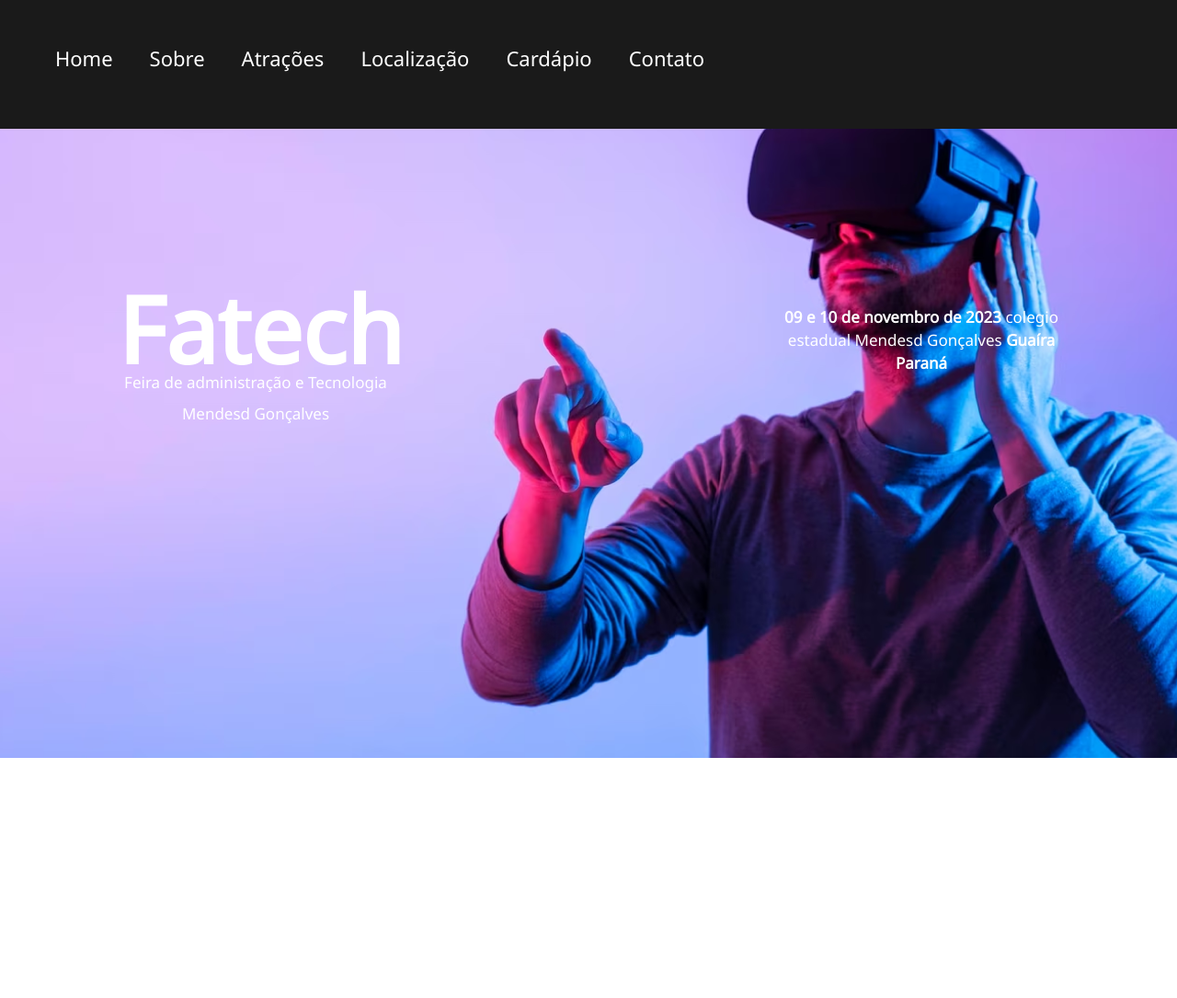
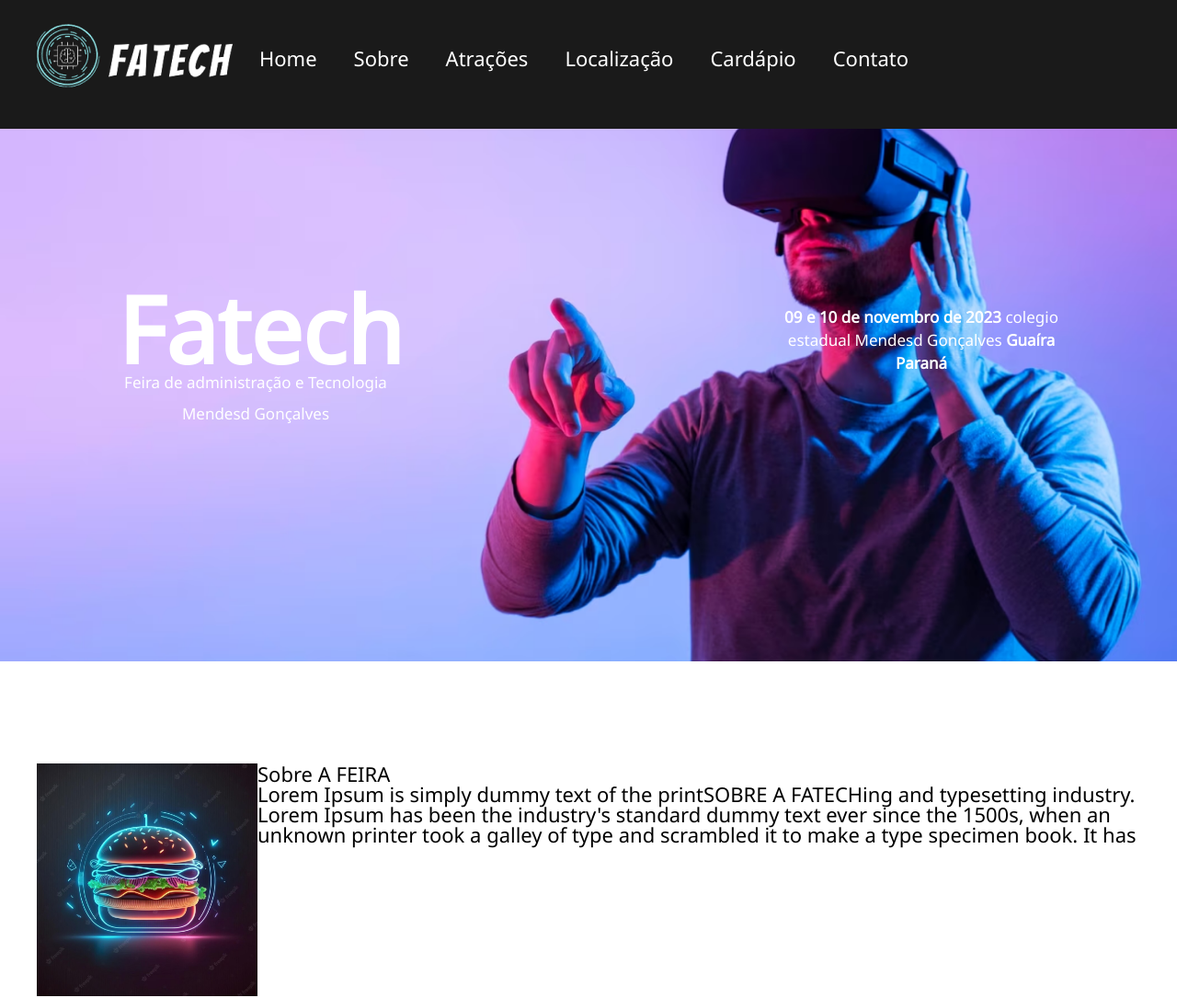
Before and after one commit to Guilherme-shiny/fatech-website-4, a plain HTML site: page index.html in a window 1280 px wide. Shown: the whole page at 92% size. Before the commit the page ends 830 px from the top, so only its background shows below. Drawn offline with Linux system fonts and the light colour scheme.

Commit message:
Add files via upload

```diff
--- a/index.html
+++ b/index.html
@@ -13,7 +13,7 @@
     <header>
         <section>
             <div class="logo">
-                <img src="img/logotipo.png" alt="" srcset="">
+                <img src="img/fatech.png" alt="" srcset="">
             </div>
             <nav>
                 <ul>
@@ -45,6 +45,22 @@
             <div class="background"></div>
         </div>
     </div>
+    <div class="sobre">
+        <section>
+        <div class="img">
+            <img src="img/sobre.png"  alt="" srcset="">
+    </div>
+    <h2 class="titulo">
+        Sobre A FEIRA
+        </h2>
+        <p class="sobre">
+            Lorem Ipsum is simply dummy text of the printSOBRE A FATECHing and typesetting industry.
+            Lorem Ipsum has been the industry's standard dummy text ever since the 1500s,
+            when an unknown printer took a galley of type and scrambled it to make a type specimen book. It has
+        </p>
+
+</section>
+    </h2>
 </body>
 
 </html>
--- a/style.css
+++ b/style.css
@@ -30,7 +30,7 @@ header nav ul li{
     width: 1200px;
  }
  header .logo img{
-    width: 110px;
+    margin-top: 10px;
  }
 header nav{
     padding-top: 22px;
@@ -45,6 +45,7 @@ header nav{
     background-repeat: no-repeat;
     z-index: -99;
     background-attachment: fixed;
+    background-size:  contain;
 }
 .slider{
     position: relative;
@@ -72,3 +73,15 @@ header nav{
     font-size: 100px;
     font-weight: 900;
 }
+.sobre .img, .sobre .titulo, .sobre p{
+    float: left;
+}
+.sobre p{
+    width: 80%;
+}
+.sobre .img{
+    width: 20%;
+}
+.sobre .img img{
+    width: 100%;
+}
```
Also changed, not shown: img/fatech.png (added), img/sobre.png (added).
